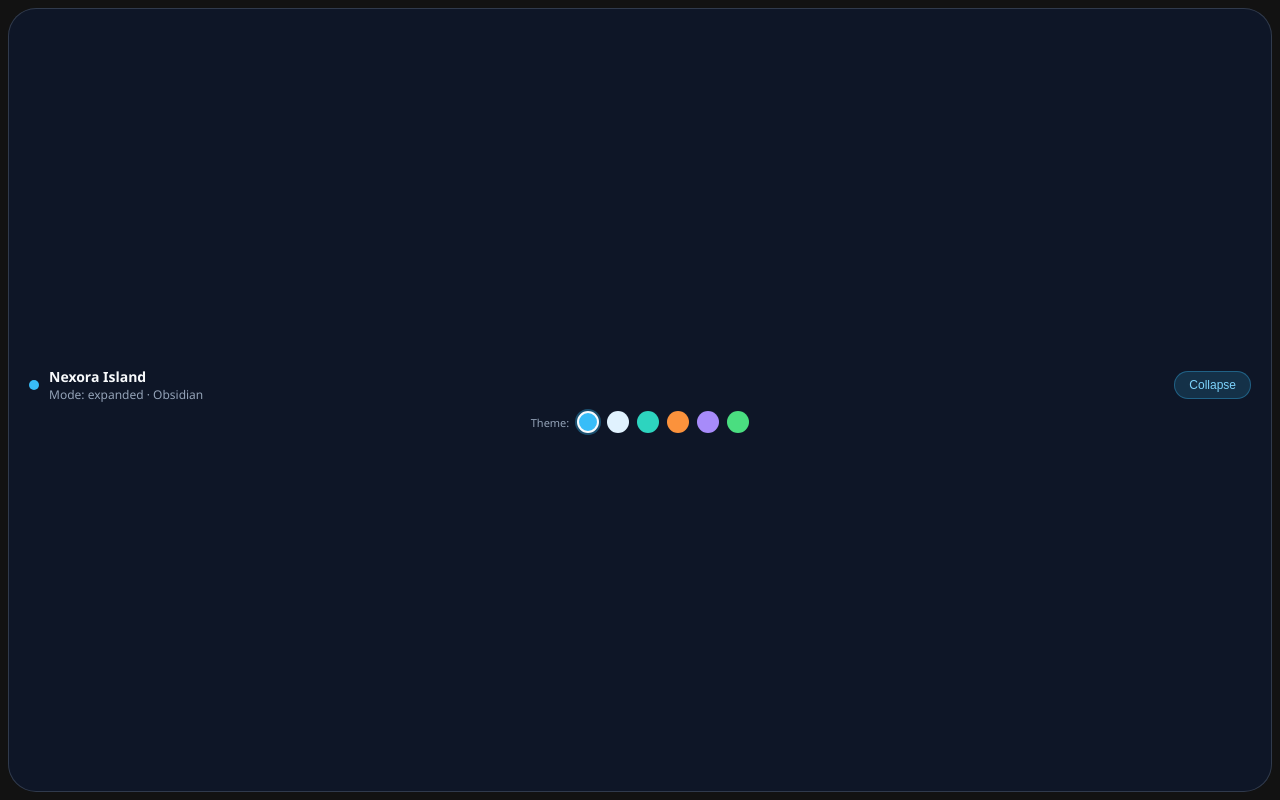
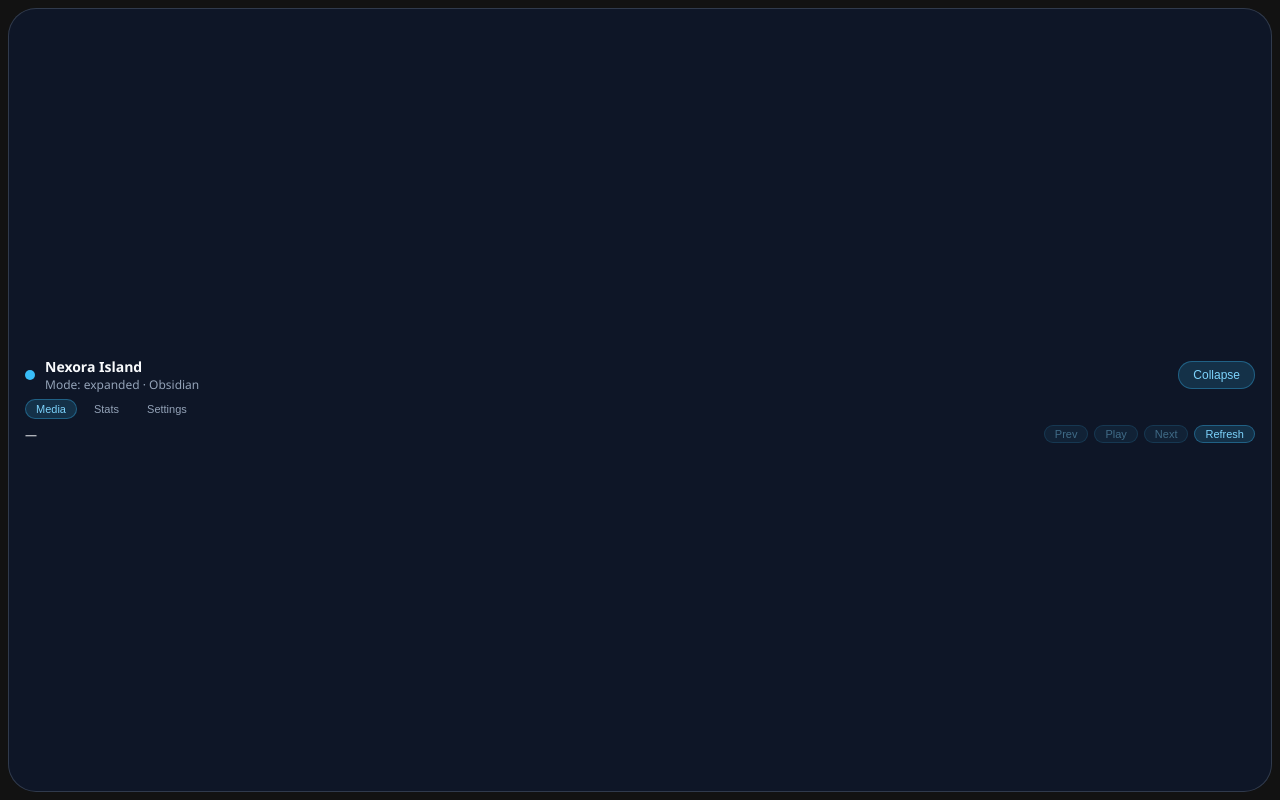
Before and after one commit to thaarfknight-star/nexora, a React (Vite) app: page / in a window 1280 px wide. Both pictures are taken after a click on the button "Expand". Built offline with nearby package versions, Linux system fonts and the light colour scheme; the HTML template or start-up script is replaced by a standard one.

Commit message:
feat(island-ui): add tabbed island panels wired to all commands

```diff
--- a/src/App.tsx
+++ b/src/App.tsx
@@ -19,6 +19,39 @@ interface NexoraSettings {
   theme: string;
 }
 
+interface SystemStats {
+  cpu_percent: number;
+  memory_percent: number;
+}
+
+interface MediaInfo {
+  playing: boolean;
+  title: string;
+  artist: string;
+}
+
+interface TaskbarStatus {
+  hidden: boolean;
+  mode: string;
+}
+
+interface WatchdogStatus {
+  healthy: boolean;
+  explorer_ok: boolean;
+}
+
+interface TrayStatus {
+  active: boolean;
+  items: number;
+}
+
+interface UpdateInfo {
+  current_version: string;
+  update_available: boolean;
+}
+
+type IslandTab = "media" | "stats" | "settings";
+
 const STORAGE_KEY = "nexora-theme";
 
 function readSavedTheme(): string | null {
@@ -38,6 +71,10 @@ function saveTheme(id: ThemeId) {
   }
 }
 
+function onOff(value: boolean): string {
+  return value ? "On" : "Off";
+}
+
 export function App() {
   const [state, setState] = useState<IslandState>({
     expanded: false,
@@ -45,6 +82,14 @@ export function App() {
     title: "Nexora Island",
   });
   const [theme, setTheme] = useState<ThemeId>("obsidian");
+  const [tab, setTab] = useState<IslandTab>("media");
+  const [settings, setSettings] = useState<NexoraSettings | null>(null);
+  const [stats, setStats] = useState<SystemStats | null>(null);
+  const [media, setMedia] = useState<MediaInfo | null>(null);
+  const [taskbar, setTaskbar] = useState<TaskbarStatus | null>(null);
+  const [watchdog, setWatchdog] = useState<WatchdogStatus | null>(null);
+  const [tray, setTray] = useState<TrayStatus | null>(null);
+  const [updateInfo, setUpdateInfo] = useState<UpdateInfo | null>(null);
 
   const applyTheme = (id: ThemeId) => {
     setTheme(id);
@@ -52,11 +97,48 @@ export function App() {
     saveTheme(id);
   };
 
+  const refreshStats = () => {
+    invoke<SystemStats>("get_system_stats")
+      .then(setStats)
+      .catch(() => {});
+  };
+
+  const refreshMedia = () => {
+    invoke<MediaInfo>("get_now_playing")
+      .then(setMedia)
+      .catch(() => {});
+  };
+
+  const refreshAll = () => {
+    refreshStats();
+    refreshMedia();
+    invoke<TaskbarStatus>("get_taskbar_status")
+      .then(setTaskbar)
+      .catch(() => {});
+    invoke<WatchdogStatus>("get_watchdog_status")
+      .then(setWatchdog)
+      .catch(() => {});
+    invoke<TrayStatus>("get_tray_status")
+      .then(setTray)
+      .catch(() => {});
+    // Settings are shown read-only; the saved theme is never overridden
+    // here (localStorage wins, see the mount effect).
+    invoke<NexoraSettings>("get_settings")
+      .then(setSettings)
+      .catch(() => {});
+    invoke<UpdateInfo>("check_updates")
+      .then(setUpdateInfo)
+      .catch(() => {});
+  };
+
   useEffect(() => {
     // Saved choice wins; the backend default is the fallback.
     const saved = readSavedTheme();
     invoke<NexoraSettings>("get_settings")
-      .then((settings) => applyTheme(themeOrDefault(saved ?? settings.theme)))
+      .then((loaded) => {
+        setSettings(loaded);
+        applyTheme(themeOrDefault(saved ?? loaded.theme));
+      })
       .catch(() => applyTheme(themeOrDefault(saved)));
     invoke<IslandState>("get_island_state")
       .then(setState)
@@ -64,6 +146,20 @@ export function App() {
     // Runs once on mount.
     // eslint-disable-next-line react-hooks/exhaustive-deps
   }, []);
+
+  useEffect(() => {
+    if (!state.expanded) {
+      return;
+    }
+    refreshAll();
+    const id = window.setInterval(() => {
+      refreshStats();
+      refreshMedia();
+    }, 3000);
+    return () => window.clearInterval(id);
+    // Refresh helpers only use stable setters and invoke.
+    // eslint-disable-next-line react-hooks/exhaustive-deps
+  }, [state.expanded]);
 
   const toggle = () => {
     const next = !state.expanded;
@@ -78,7 +174,18 @@ export function App() {
       );
   };
 
+  const checkForUpdates = () => {
+    invoke<UpdateInfo>("check_updates")
+      .then(setUpdateInfo)
+      .catch(() => {});
+  };
+
   const currentTheme = themeById(theme);
+  const tabs: { id: IslandTab; label: string }[] = [
+    { id: "media", label: "Media" },
+    { id: "stats", label: "Stats" },
+    { id: "settings", label: "Settings" },
+  ];
 
   return (
     <main className="island-shell" data-tauri-drag-region>
@@ -101,6 +208,96 @@ export function App() {
           </button>
         </div>
         {state.expanded && (
+          <>
+            <div
+              className="island-tabs"
+              role="tablist"
+              aria-label="Island panels"
+            >
+              {tabs.map((candidate) => (
+                <button
+                  key={candidate.id}
+                  type="button"
+                  role="tab"
+                  aria-selected={tab === candidate.id}
+                  className={`island-tab${
+                    tab === candidate.id ? " active" : ""
+                  }`}
+                  onClick={() => setTab(candidate.id)}
+                >
+                  {candidate.label}
+                </button>
+              ))}
+            </div>
+            {tab === "media" && (
+              <div className="island-panel" role="tabpanel">
+                <div className="panel-line">
+                  <span className="panel-title">
+                    {media ? `${media.title} — ${media.artist}` : "—"}
+                  </span>
+                  <span className="panel-controls">
+                    <button
+                      type="button"
+                      className="mini-btn"
+                      disabled
+                      title="Playback controls arrive with the media engine"
+                    >
+                      Prev
+                    </button>
+                    <button
+                      type="button"
+                      className="mini-btn"
+                      disabled
+                      title="Playback controls arrive with the media engine"
+                    >
+                      {media?.playing ? "Pause" : "Play"}
+                    </button>
+                    <button
+                      type="button"
+                      className="mini-btn"
+                      disabled
+                      title="Playback controls arrive with the media engine"
+                    >
+                      Next
+                    </button>
+                    <button
+                      type="button"
+                      className="mini-btn"
+                      onClick={refreshMedia}
+                    >
+                      Refresh
+                    </button>
+                  </span>
+                </div>
+              </div>
+            )}
+            {tab === "stats" && (
+              <div className="island-panel" role="tabpanel">
+                <div className="panel-line">
+                  <span>
+                    CPU{" "}
+                    {stats ? `${stats.cpu_percent.toFixed(1)}%` : "—"} ·
+                    Memory{" "}
+                    {stats ? `${stats.memory_percent.toFixed(1)}%` : "—"}
+                  </span>
+                  <span>
+                    Taskbar: {taskbar ? (taskbar.hidden ? "hidden" : "shown") : "—"}
+                  </span>
+                </div>
+                <div className="panel-line">
+                  <span>
+                    Watchdog:{" "}
+                    {watchdog ? (watchdog.healthy ? "healthy" : "unhealthy") : "—"}
+                  </span>
+                  <span>
+                    Explorer:{" "}
+                    {watchdog ? (watchdog.explorer_ok ? "ok" : "down") : "—"}
+                  </span>
+                </div>
+              </div>
+            )}
+            {tab === "settings" && (
+              <div className="island-panel" role="tabpanel">
                 <div
                   className="island-themes"
                   role="group"
@@ -122,6 +319,37 @@ export function App() {
                     />
                   ))}
                 </div>
+                <div className="panel-line">
+                  <span>
+                    Always on top:{" "}
+                    {settings ? onOff(settings.always_on_top) : "—"} ·
+                    Auto-hide taskbar:{" "}
+                    {settings ? onOff(settings.auto_hide_taskbar) : "—"}
+                  </span>
+                  <span>
+                    Tray items: {tray ? tray.items : "—"} · v
+                    {updateInfo ? updateInfo.current_version : "—"}
+                  </span>
+                </div>
+                <div className="panel-line">
+                  <span>
+                    {updateInfo
+                      ? updateInfo.update_available
+                        ? "Update available"
+                        : "No update available"
+                      : "—"}
+                  </span>
+                  <button
+                    type="button"
+                    className="mini-btn"
+                    onClick={checkForUpdates}
+                  >
+                    Check for updates
+                  </button>
+                </div>
+              </div>
+            )}
+          </>
         )}
       </section>
     </main>
--- a/src/index.css
+++ b/src/index.css
@@ -127,8 +127,76 @@ body,
 .island-pill.expanded {
   flex-direction: column;
   justify-content: center;
+  gap: 6px;
+  padding: 6px 16px;
+}
+
+.island-tabs {
+  width: 100%;
+  display: flex;
+  align-items: center;
+  gap: 6px;
+}
+
+.island-tab {
+  background: transparent;
+  color: var(--island-subtext);
+  border: 1px solid transparent;
+  border-radius: 9999px;
+  padding: 3px 10px;
+  font-size: 11px;
+  cursor: pointer;
+}
+
+.island-tab.active {
+  background: var(--island-btn-bg);
+  color: var(--island-accent-text);
+  border-color: var(--island-btn-border);
+}
+
+.island-panel {
+  width: 100%;
+  display: flex;
+  flex-direction: column;
+  gap: 4px;
+  font-size: 12px;
+}
+
+.panel-line {
+  width: 100%;
+  display: flex;
+  align-items: center;
+  justify-content: space-between;
   gap: 8px;
-  padding: 8px 20px;
+  white-space: nowrap;
+  overflow: hidden;
+}
+
+.panel-title {
+  overflow: hidden;
+  text-overflow: ellipsis;
+  white-space: nowrap;
+}
+
+.panel-controls {
+  display: flex;
+  gap: 6px;
+  flex-shrink: 0;
+}
+
+.mini-btn {
+  background: var(--island-btn-bg);
+  color: var(--island-accent-text);
+  border: 1px solid var(--island-btn-border);
+  border-radius: 9999px;
+  padding: 2px 10px;
+  font-size: 11px;
+  cursor: pointer;
+}
+
+.mini-btn:disabled {
+  opacity: 0.45;
+  cursor: default;
 }
 
 .island-row {
```
Lines whose indentation alone changed are shown as unchanged.
